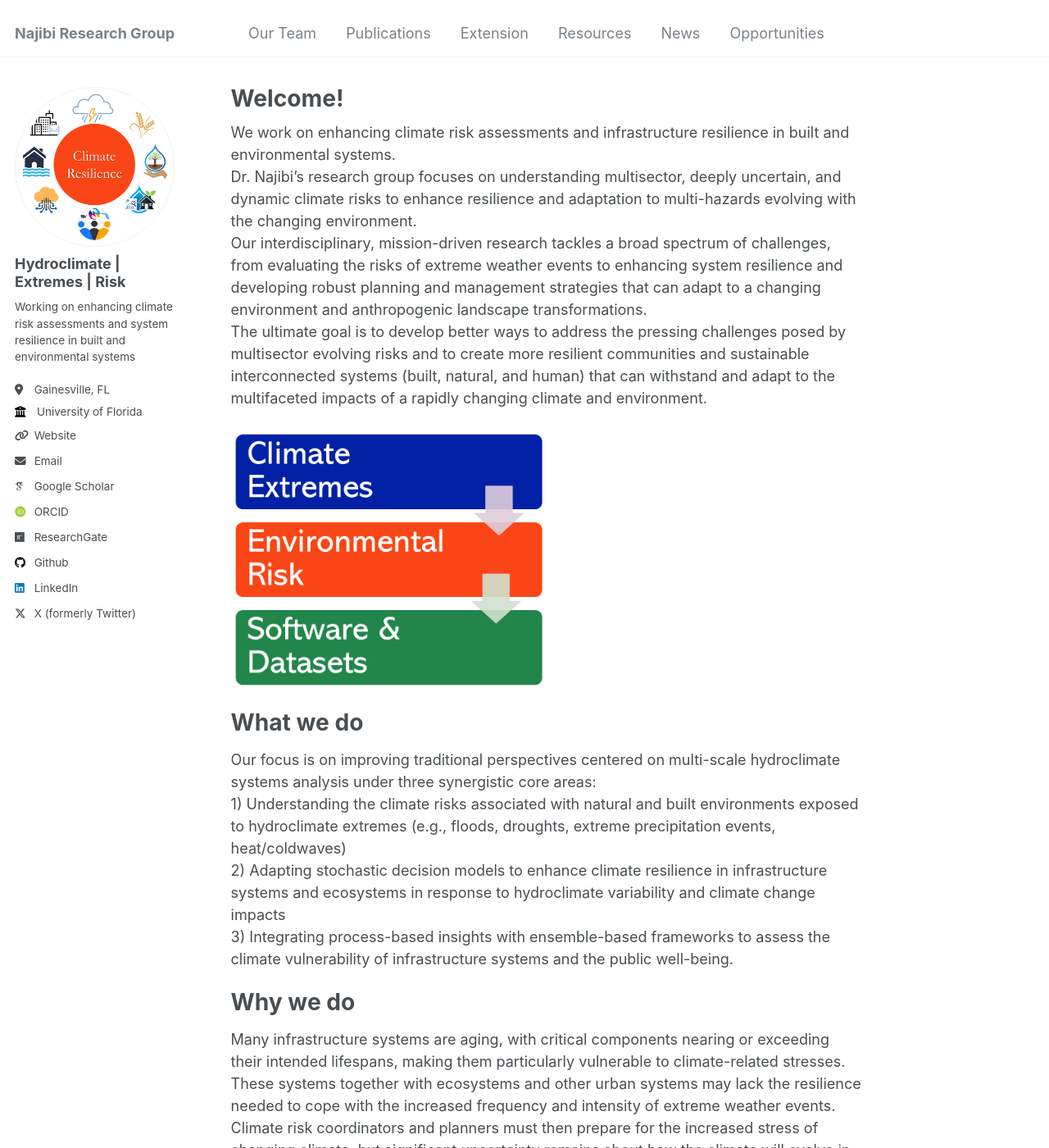
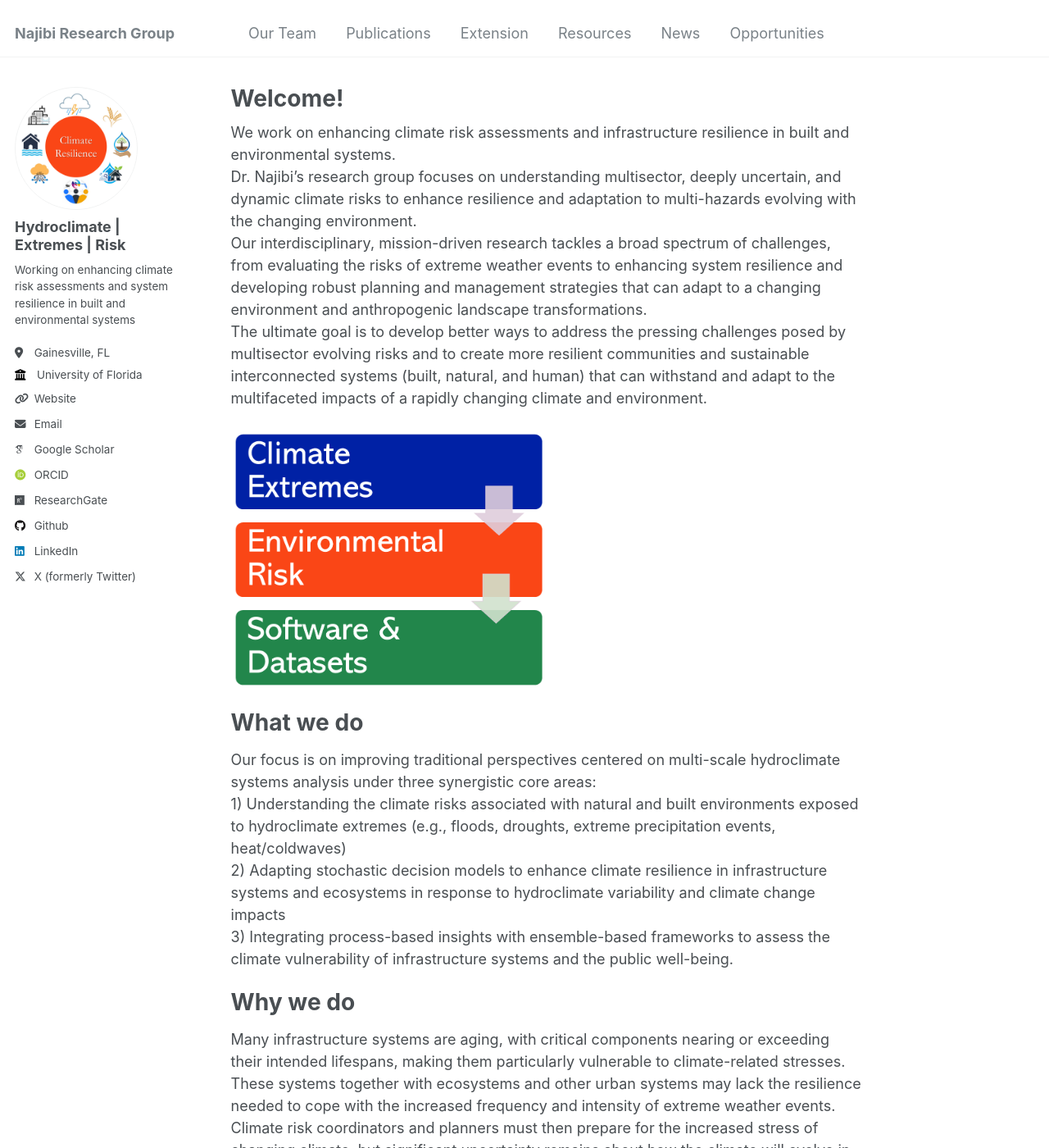
Before and after one commit to nassernajibi/lab, a Jekyll site: the page built from _pages/about.md, in a window 1280 px wide and 1400 px high. Shown: the whole window at 82% size. Built offline with Jekyll 4.4.1, drawn with Linux system fonts in a browser that asks for light colours; some web fonts are replaced.

Commit message:
Updated side_scss

```diff
--- a/_sass/_sidebar.scss
+++ b/_sass/_sidebar.scss
@@ -90,7 +90,7 @@
   }
 
   img {
-    max-width: 220px;
+    max-width: 150px;
     border-radius: 50%;
 
     @include breakpoint($large) {
```
